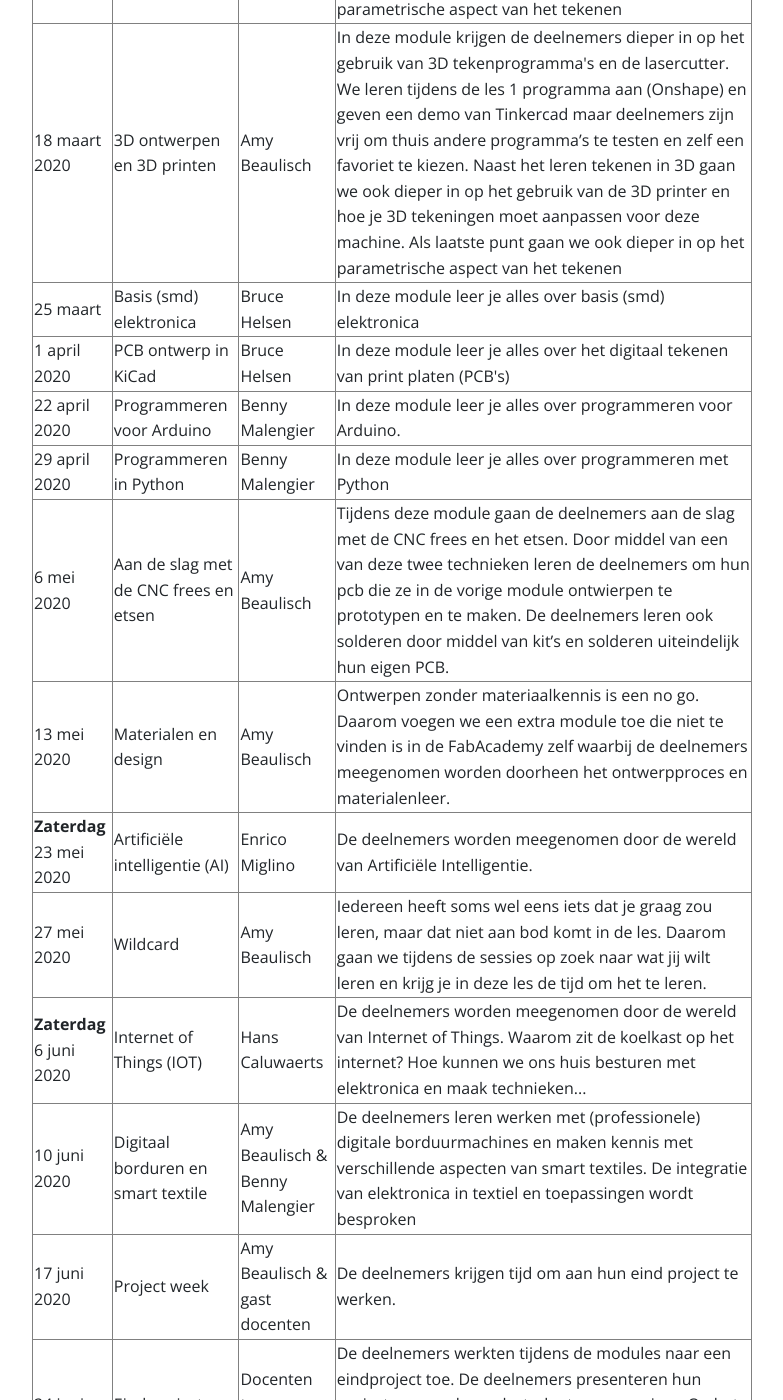
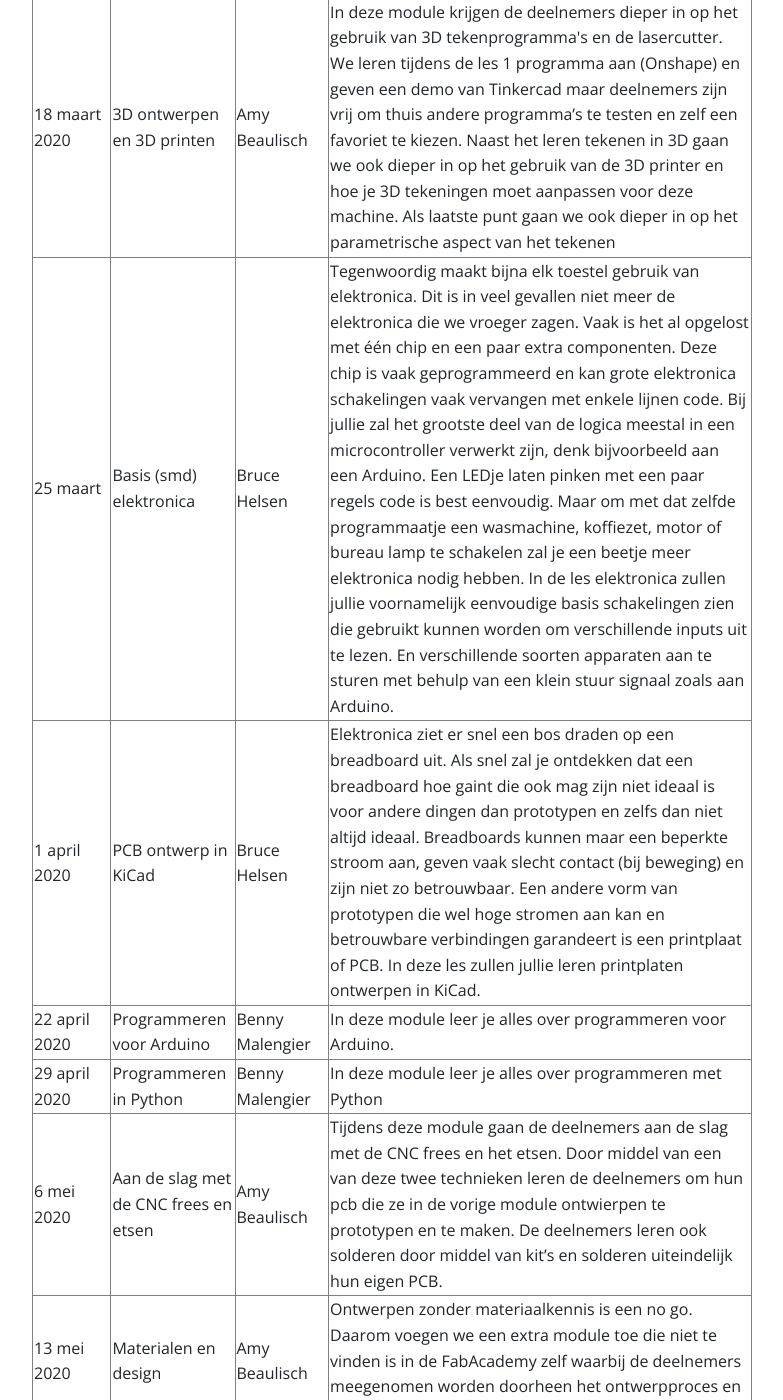
Before and after one commit to IngegnoMakerSpace/inclusievekets, a Jekyll site: the page built from _services/FabZero.md, in a window 1280 px wide and 1400 px high, scrolled down 1878 px. Shown: the whole window, without its empty margins (58-841 px from the left). Built offline with Jekyll 4.4.1, drawn with Linux system fonts in a browser that asks for light colours.

Commit message:
update page bruce

```diff
--- a/_services/FabZero.md
+++ b/_services/FabZero.md
@@ -69,13 +69,18 @@ In 15 modules wordt je klaargestoomd om zelf dingen te bedenken en te maken.
     <td>25 maart</td>
     <td>Basis (smd) elektronica</td>
     <td>Bruce Helsen</td>
-    <td>In deze module leer je alles over basis (smd) elektronica</td>
+    <td>Tegenwoordig maakt bijna elk toestel gebruik van elektronica. Dit is in veel gevallen niet meer de elektronica die we vroeger zagen. Vaak is het al opgelost met één chip en een paar extra componenten. Deze chip is vaak geprogrammeerd en kan grote elektronica schakelingen vaak vervangen met enkele lijnen code. Bij jullie zal het grootste deel van de logica meestal in een microcontroller verwerkt zijn, denk bijvoorbeeld aan een Arduino. Een LEDje laten pinken met een paar regels code is best eenvoudig. Maar om met dat zelfde programmaatje een wasmachine, koffiezet, motor of bureau lamp te schakelen zal je een beetje meer elektronica nodig hebben.
+In de les elektronica zullen jullie voornamelijk eenvoudige basis schakelingen zien die gebruikt kunnen worden om verschillende inputs uit te lezen. En verschillende soorten apparaten aan te sturen met behulp van een klein stuur signaal zoals aan Arduino. </td>
   </tr>
     <tr>
     <td>1 april 2020</td>
     <td>PCB ontwerp in KiCad</td>
     <td>Bruce Helsen</td>
-    <td>In deze module leer je alles over het digitaal tekenen van print platen (PCB's)</td>
+    <td>Elektronica ziet er snel een bos draden op een breadboard uit. Als snel zal je ontdekken dat een breadboard hoe gaint die ook mag zijn niet ideaal is voor andere dingen dan prototypen en zelfs dan niet altijd ideaal. Breadboards kunnen maar een beperkte stroom aan, geven vaak slecht contact (bij beweging) en zijn niet zo betrouwbaar.
+
+Een andere vorm van prototypen die wel hoge stromen aan kan en betrouwbare verbindingen garandeert is een printplaat of PCB. In deze les zullen jullie leren printplaten ontwerpen in KiCad.
+
+</td>
   </tr>
       <tr>
     <td>22 april 2020</td>
```
